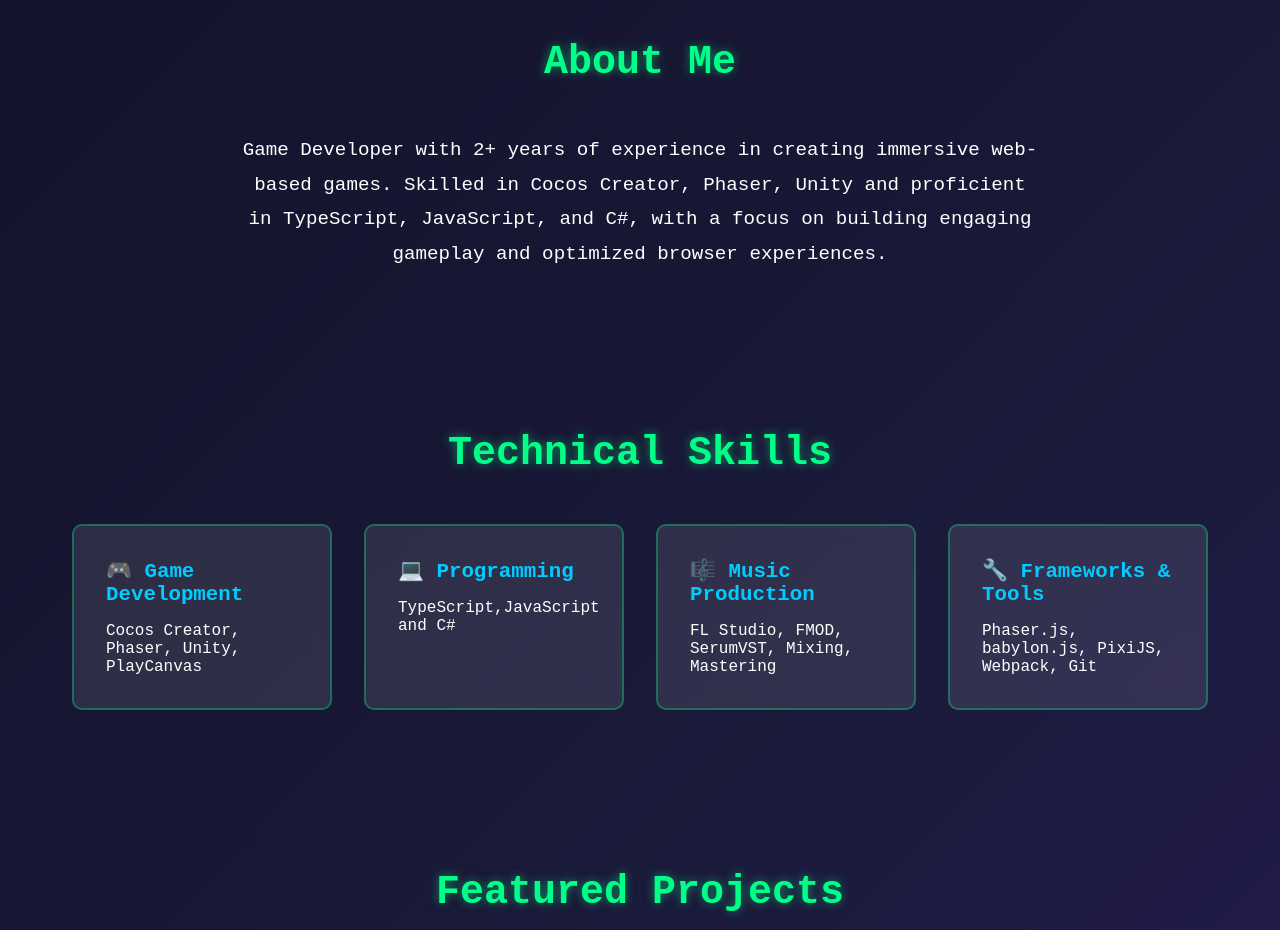
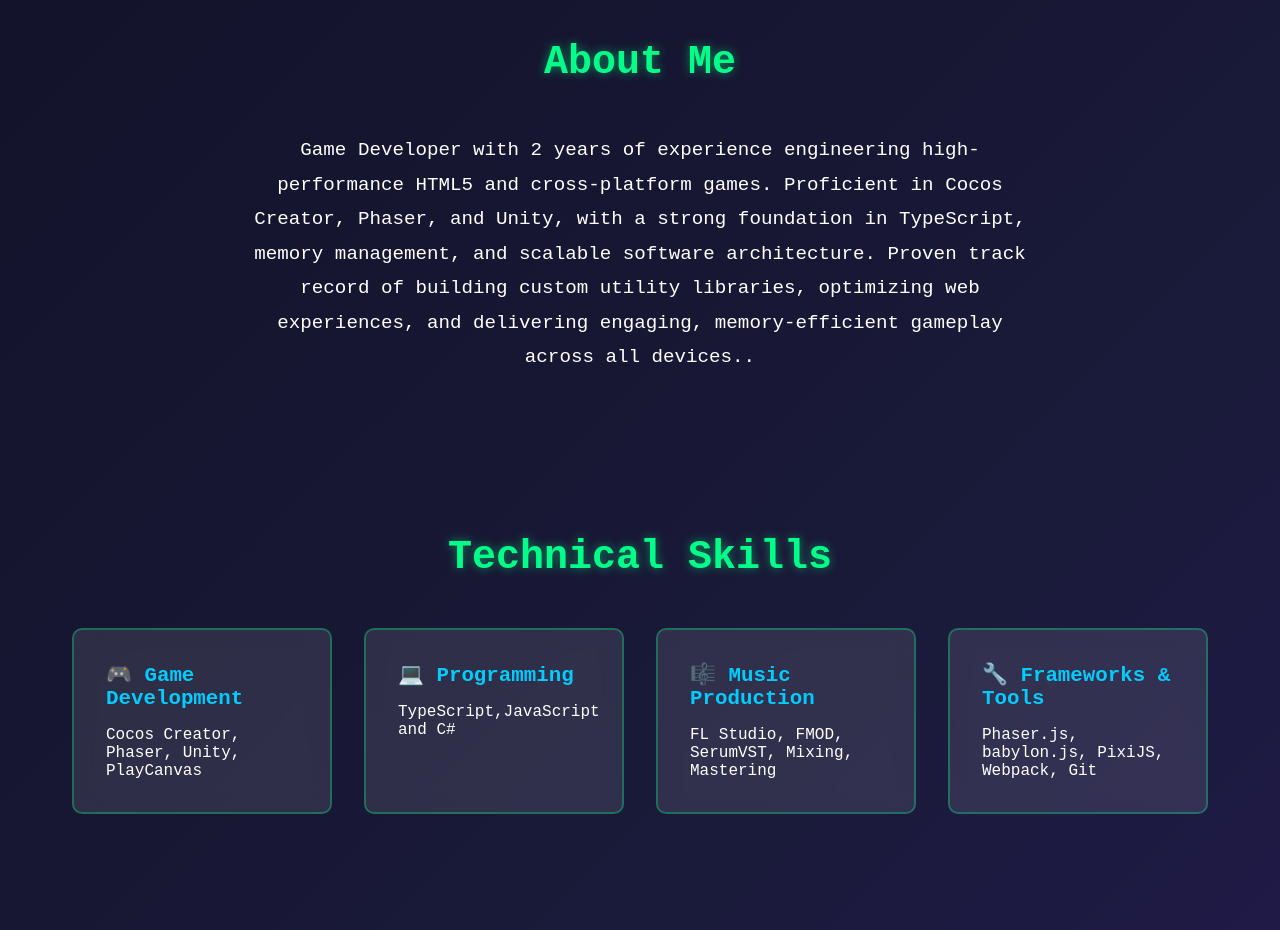
Before and after one commit to AmitKumar4410/portfolio, a plain HTML site: page index.html in a window 1280 px wide. Shown: the part 840-1770 px from the top of the page. Drawn offline with Linux system fonts and the light colour scheme.

Commit message:
Revise About Me description for clarity and detail
Updated the About Me section to reflect enhanced skills and experience in game development.

```diff
--- a/index.html
+++ b/index.html
@@ -43,9 +43,7 @@
     <section id="about" class="section">
         <h2>About Me</h2>
         <div style="text-align: center; font-size: 1.2rem; line-height: 1.8; max-width: 800px; margin: 0 auto;">
-            <p>Game Developer with 2+ years of experience in creating immersive web-based games. Skilled in Cocos
-                Creator, Phaser, Unity and proficient in TypeScript, JavaScript, and C#, with a focus on building
-                engaging gameplay and optimized browser experiences.</p>
+            <p>Game Developer with 2 years of experience engineering high-performance HTML5 and cross-platform games. Proficient in Cocos Creator, Phaser, and Unity, with a strong foundation in TypeScript, memory management, and scalable software architecture. Proven track record of building custom utility libraries, optimizing web experiences, and delivering engaging, memory-efficient gameplay across all devices..</p>
         </div>
     </section>
 
```
